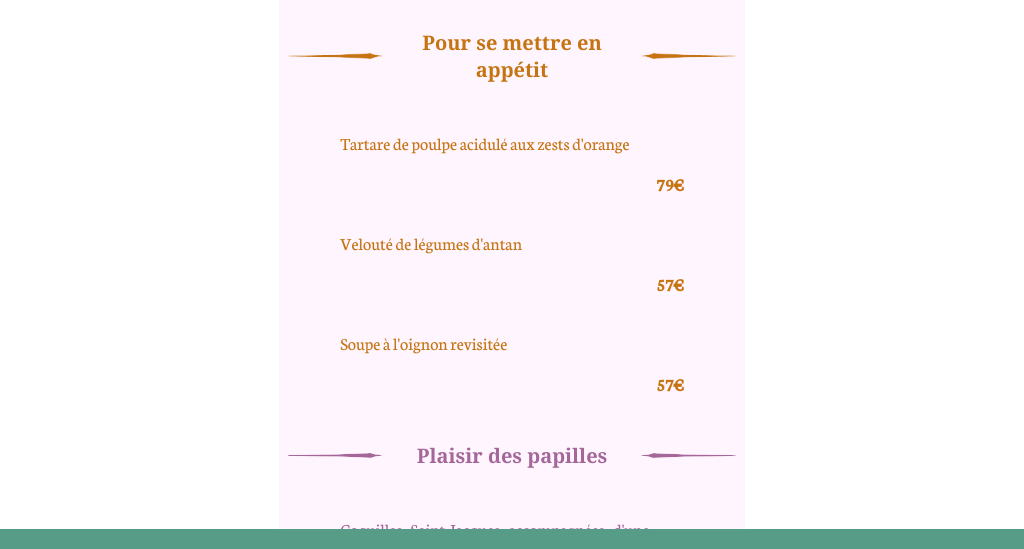
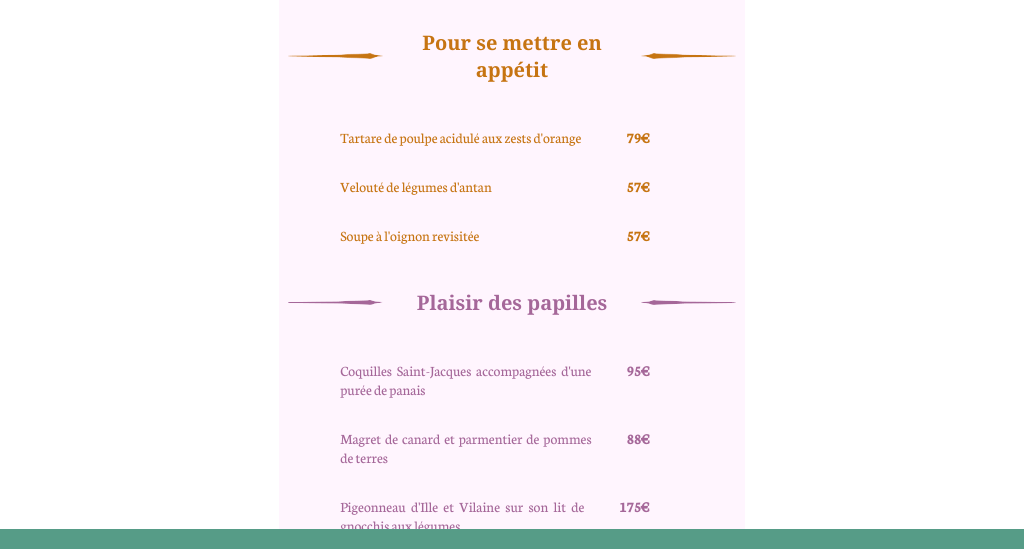
Before and after one commit to acha88/P3_ohmyfood, a website: page chic.html in a window 1024 px wide. Shown: the part 201-750 px from the top of the page. Drawn offline with Linux system fonts and the light colour scheme; a web font is replaced by a local one.

Commit message:
alignement ok, tout est ok

```diff
--- a/sass/pages/_projet.scss
+++ b/sass/pages/_projet.scss
@@ -367,9 +367,9 @@ h5 {
   flex: initial;
 }
 
-.one_description li
-.two_description li
-.tree_description li
+.one_description li,
+.two_description li,
+.tree_description li,
 .four_description li{
   display: flex;
   justify-content: space-between;
@@ -423,9 +423,9 @@ h6 {
 
 /* Téléphones et tablettes*/
 @media screen and (min-width: 900px) {
-  .one_description li
-  .two_description li
-  .tree_description li
+  .one_description li,
+  .two_description li,
+  .tree_description li,
   .four_description li {
     display: flex;
     justify-content: space-between;
@@ -550,9 +550,9 @@ h6 {
     margin: auto;
   }
 
-  .one_description li
-  .two_description li
-  .tree_description li
+  .one_description li,
+  .two_description li,
+  .tree_description li,
   .four_description li {
     font-size: 15px;
     width: 90%;
```
Also changed, not shown: css/style.css.
